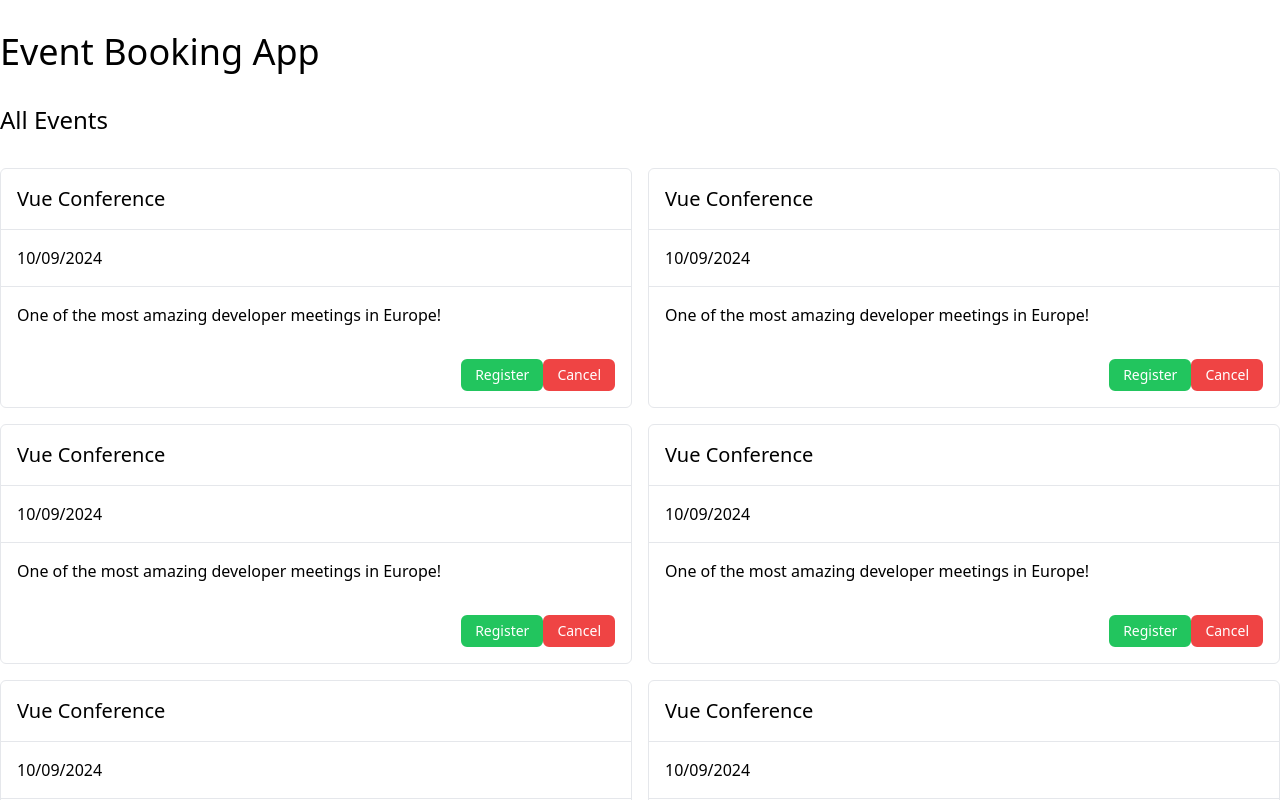
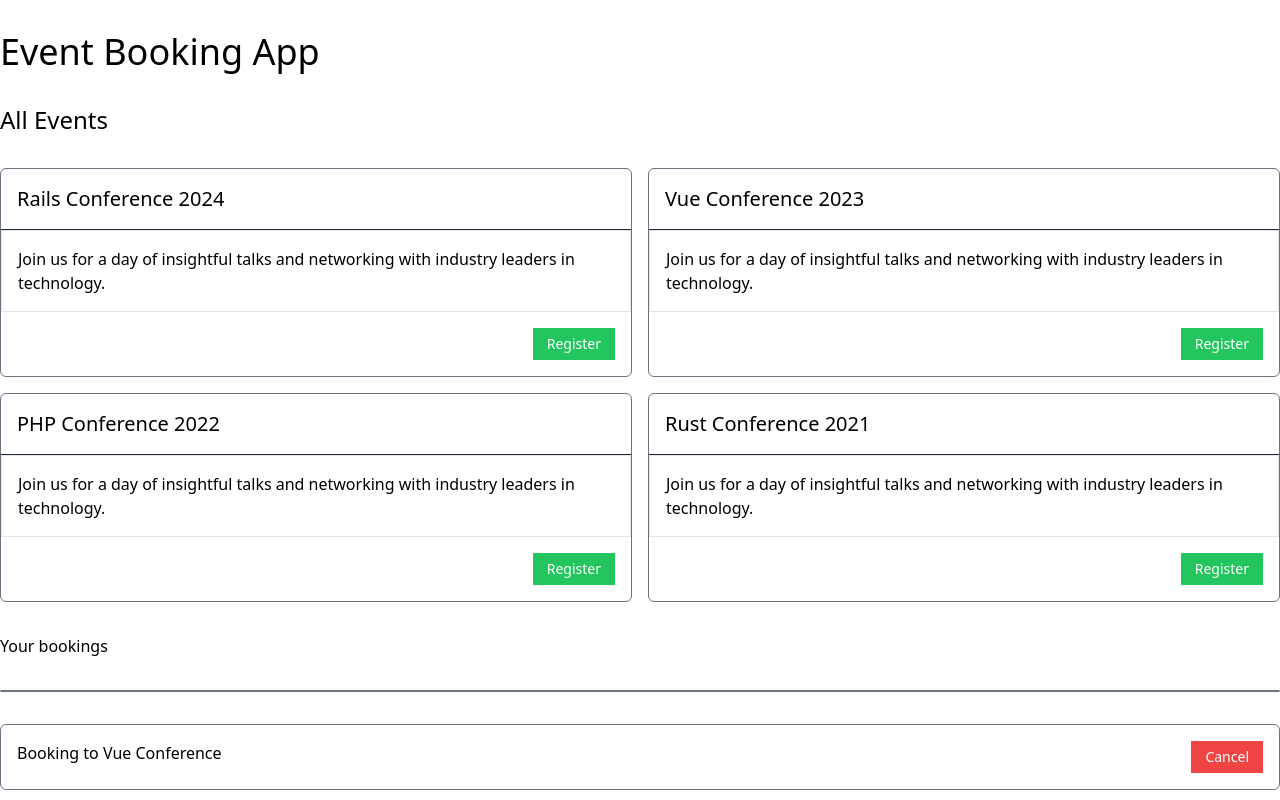
Before and after one commit to t3okfe00/events-vue, a Vue app: page / in a window 1280 px wide. Shown: the top 800 px of the page. Built offline with nearby package versions, Linux system fonts and the light colour scheme; data requests are answered from the project's data file.

Commit message:
implemened fetch data from json server

```diff
--- /dev/null
+++ b/db.json
@@ -0,0 +1,33 @@
+{
+  "events": [
+    {
+      "id": "1",
+      "title": "Rails Conference 2024",
+      "date": "2024-05-20",
+      "description": "Join us for a day of insightful talks and networking with industry leaders in technology.",
+      "location": "Convention Center, Downtown"
+    },
+    {
+      "id": "2",
+      "title": "Vue Conference 2023",
+      "date": "2024-05-20",
+      "description": "Join us for a day of insightful talks and networking with industry leaders in technology.",
+      "location": "Convention Center, Downtown"
+    },
+    {
+      "id": "3",
+      "title": "PHP Conference 2022",
+      "date": "2024-05-20",
+      "description": "Join us for a day of insightful talks and networking with industry leaders in technology.",
+      "location": "Convention Center, Downtown"
+    },
+    {
+      "id": "4",
+      "title": "Rust Conference 2021",
+      "date": "2024-05-20",
+      "description": "Join us for a day of insightful talks and networking with industry leaders in technology.",
+      "location": "Convention Center, Downtown"
+    }
+  ],
+  "bookings": []
+}
--- a/package.json
+++ b/package.json
@@ -8,7 +8,8 @@
     "build": "vite build",
     "preview": "vite preview",
     "lint": "eslint . --ext .vue,.js,.jsx,.cjs,.mjs --fix --ignore-path .gitignore",
-    "format": "prettier --write src/"
+    "format": "prettier --write src/",
+    "server": "json-server --watch db.json --delay=3000 --port 5000"
   },
   "dependencies": {
     "vue": "^3.4.29"
@@ -20,6 +21,7 @@
     "autoprefixer": "^10.4.20",
     "eslint": "^8.57.0",
     "eslint-plugin-vue": "^9.23.0",
+    "json-server": "^0.17.4",
     "postcss": "^8.4.47",
     "prettier": "^3.2.5",
     "tailwindcss": "^3.4.13",
--- a/src/App.vue
+++ b/src/App.vue
@@ -1,25 +1,57 @@
 <script setup>
-// import CustomCard from './components/CustomCard.vue'
-// import ButtonCustom from './components/ButtonCustom.vue'
+import SectionedCard from './components/SectionedCard.vue'
 import BookingItem from './components/BookingItem.vue'
 import EventCard from './components/EventCard.vue'
+import { ref, onMounted } from 'vue'
+
+const events = ref([])
+const eventsLoading = ref(false)
+
+onMounted(() => fetchEvents())
+
+const fetchEvents = async () => {
+  eventsLoading.value = true
+  try {
+    const response = await fetch('http://localhost:5000/events')
+    if (!response.ok) {
+      throw new Error('Network response was not ok')
+    }
+    const data = await response.json()
+    events.value = data
+  } finally {
+    eventsLoading.value = false
+  }
+}
 </script>
 
 <template>
   <main class="container mx-auto my-8 space-y-8">
     <h1 class="text-4xl">Event Booking App</h1>
     <h2 class="text-2xl font-medium">All Events</h2>
-    <section class="grid grid-cols-1 sm:grid-cols-2 gap-4">
+
+    <section
+      class="grid grid-cols-1 sm:grid-cols-2 gap-4"
+      v-if="!eventsLoading"
+    >
       <EventCard
-        v-for="i in 8"
-        :key="i"
-        title="Vue Conference"
-        when="10/09/2024"
-        description="One of the most amazing developer meetings in Europe!"
+        v-for="event in events"
+        :key="event.id"
+        :title="event.title"
+        :when="event.when"
+        :description="event.description"
         @register="console.log('register run!')"
       />
     </section>
+    <section v-else>Loading Events..</section>
     <h2 class="text2-xl font-medium">Your bookings</h2>
-    <BookingItem></BookingItem>
+
+    <SectionedCard title="Java Conference"></SectionedCard>
+
+    <section class="grid grid-cols-1 gap-3">
+      <BookingItem
+        v-for="i in 3"
+        :key="i"
+      ></BookingItem>
+    </section>
   </main>
 </template>
--- a/src/components/BookingItem.vue
+++ b/src/components/BookingItem.vue
@@ -1,5 +1,17 @@
-<script setup></script>
+<script setup>
+import ButtonCustom from './ButtonCustom.vue'
+import SectionedCard from './SectionedCard.vue'
+</script>
 
 <template>
-  <div>This is list of booked items!</div>
+  <SectionedCard
+    ><div class="flex justify-between">
+      <div>Booking to Vue Conference</div>
+      <ButtonCustom
+        size="small"
+        variant="danger"
+        >Cancel
+      </ButtonCustom>
+    </div></SectionedCard
+  >
 </template>
--- a/src/components/ButtonCustom.vue
+++ b/src/components/ButtonCustom.vue
@@ -5,7 +5,8 @@
   size: String,
   variant: String,
   disabled: Boolean,
-  onClick: Function
+  onClick: Function,
+  rounded: Boolean
 })
 
 const handleClick = computed(() => {
@@ -18,7 +19,7 @@
 
 const buttonClasses = computed(() => {
   return [
-    'border-2 border-gray-400 rounded-md text-sm font-medium px-3 py-1 hover:bg-gray-300',
+    'border-2 border-gray-400 text-sm font-medium px-3 py-1 hover:bg-gray-300',
     {
       'px-2 py-0.5 text-cs': props.size === 'small',
       'px-3 py-1 text-sm': props.size === 'medium',
@@ -26,7 +27,8 @@
       'border-gray-400 text-gray-700 hover:bg-gray-100': props.variant === 'default',
       'border-green-500 bg-green-500 text-white hover:bg-green-600': props.variant === 'primary',
       'border-red-500 bg-red-500 text-white hover:bg-red-600': props.variant === 'danger',
-      'opacity-50 cursor-not-allowed': props.disabled === 'true'
+      'opacity-50 cursor-not-allowed': props.disabled === 'true',
+      'rounded-md': props.rounded
     }
   ]
 })
--- a/src/components/CustomCard.vue
+++ b/src/components/CustomCard.vue
@@ -1,7 +1,7 @@
 <script setup></script>
 
 <template>
-  <div class="border border-gray-200 bg-white rounded-md">
+  <div class="border border-gray-500 bg-white rounded-md">
     <slot></slot>
   </div>
 </template>
--- a/src/components/EventCard.vue
+++ b/src/components/EventCard.vue
@@ -1,6 +1,7 @@
 <script setup>
 import ButtonCustom from './ButtonCustom.vue'
-import CustomCard from './CustomCard.vue'
+
+import SectionedCard from './SectionedCard.vue'
 
 const props = defineProps({
   title: String,
@@ -11,29 +12,29 @@
 function handleRegisterButtonClick() {
   console.log('Register button is being clicked!')
 }
-
-function handleCancelButtonClick() {
-  console.log('Cancelling!')
-}
 </script>
 
 <template>
-  <CustomCard>
-    <h3 class="p-4 font-medium text-xl border-b border-gray-200">{{ props.title }}</h3>
-    <p class="p-4 border-b border-gray-200">{{ props.when }}</p>
-    <p class="p-4">{{ props.description }}</p>
-    <section class="flex justify-end p-4">
+  <SectionedCard>
+    <template #header>
+      <section class="flex justify-between">
+        <div>{{ props.title }}</div>
+        <div>{{ props.when }}</div>
+      </section>
+    </template>
+
+    <template #default>
+      {{ props.description }}
+    </template>
+    <template #footer
+      ><section class="flex justify-end p-4">
         <ButtonCustom
-        size="medium"
+          size="small"
           variant="primary"
           :onClick="handleRegisterButtonClick"
           >Register</ButtonCustom
         >
-      <ButtonCustom
-        variant="danger"
-        :onClick="handleCancelButtonClick"
-        >Cancel</ButtonCustom
-      >
       </section>
-  </CustomCard>
     </template>
+  </SectionedCard>
+</template>
--- /dev/null
+++ b/src/components/SectionedCard.vue
@@ -0,0 +1,23 @@
+<script setup>
+import CustomCard from './CustomCard.vue'
+</script>
+<template>
+  <CustomCard>
+    <h3
+      v-if="$slots.header"
+      class="p-4 font-medium text-xl border-b border-gray-800"
+    >
+      <slot name="header"> </slot>
+    </h3>
+
+    <div
+      v-if="$slots.default"
+      :class="{ 'p-4': true, 'border border-gray-200': $slots.footer }"
+    >
+      <slot></slot>
+    </div>
+    <p v-if="$slots.footer">
+      <slot name="footer"> </slot>
+    </p>
+  </CustomCard>
+</template>
```
Also changed, not shown: 1 other file (tests, documents, lock files or other folders). Lines whose indentation alone changed are shown as unchanged.
